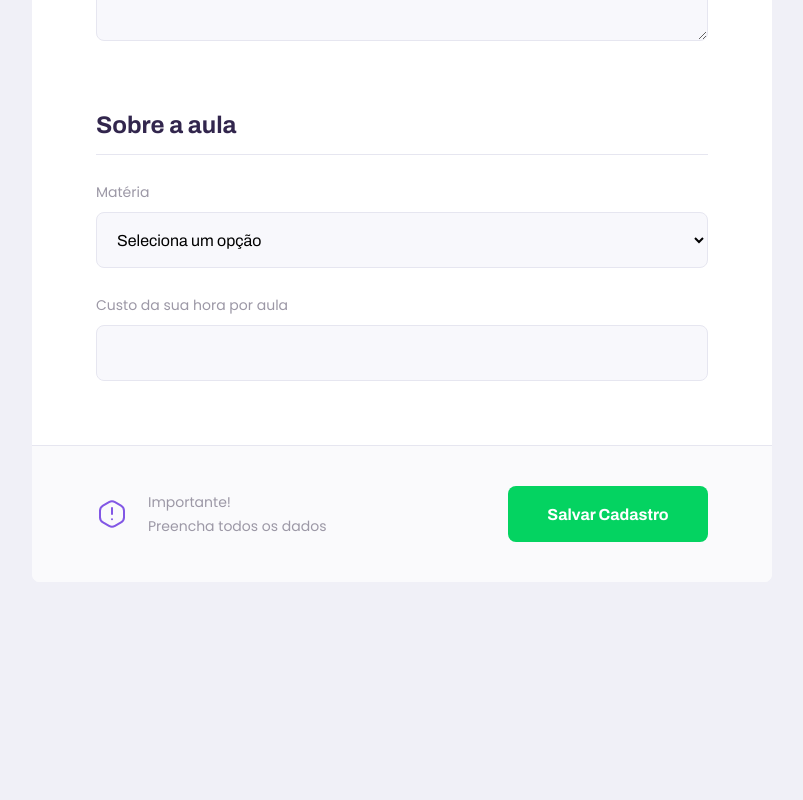
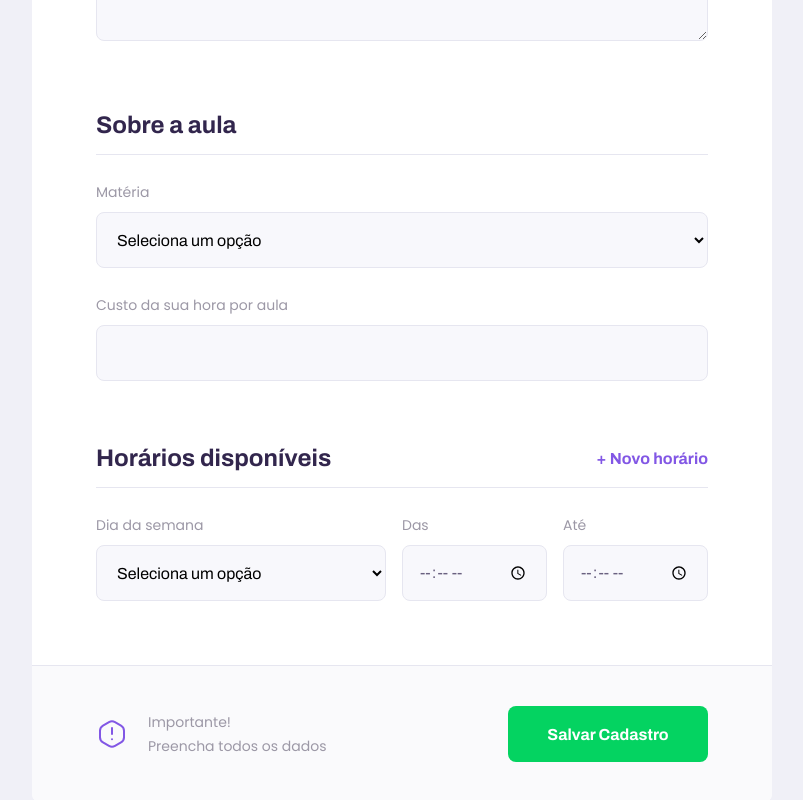
Before and after one commit to ElianMelo/estudo-javascript, a React (Create React App) app in the folder nextlevelweek2/web/: page /give-classes in a window 1280 px wide. Shown: the part 910-1710 px from the top of the page, without its empty margins (238-1041 px from the left). Before the commit the page ends 1492 px from the top, so only its background shows below. Built offline with nearby package versions, Linux system fonts and the light colour scheme; the HTML template or start-up script is replaced by a standard one.

Commit message:
Criação de horários utilizando estados

```diff
--- a/nextlevelweek2/web/src/components/Select/index.tsx
+++ b/nextlevelweek2/web/src/components/Select/index.tsx
@@ -15,8 +15,8 @@ const Select: React.FC<SelectProps> = ({ label, name, options, ...rest }) => {
     return (
         <div className="select-block">
             <label htmlFor={name}>{label}</label>
-            <select id={name} {...rest} >
-                <option value="" disabled selected hidden>Seleciona um opção</option>
+            <select defaultValue="" id={name} {...rest} >
+                <option value="" disabled hidden>Seleciona um opção</option>
                 {options.map( option => {
                     return <option key={option.value} value={option.value}> {option.label} </option>
                 })}
--- a/nextlevelweek2/web/src/pages/TeacherForm/index.tsx
+++ b/nextlevelweek2/web/src/pages/TeacherForm/index.tsx
@@ -1,4 +1,4 @@
-import React from 'react';
+import React, { useState} from 'react';
 import PageHeader from '../../components/PageHeader';
 import Input from '../../components/Input';
 import Textarea from '../../components/Textarea';
@@ -9,6 +9,17 @@ import warningIcon from '../../assets/images/icons/warning.svg';
 import './styles.css';
 
 function TeacherList() {
+    const [scheduleItems, setScheduleItems] = useState([
+        { week_day: 0, from: '', to: ''},
+    ]);
+
+    function addNewScheduleItem() {
+        setScheduleItems([
+            ...scheduleItems,
+            { week_day: 0, from: '', to: ''}
+        ]);
+    }
+
     return (
         <div id="page-teacher-form" className="container">
             <PageHeader
@@ -47,6 +58,36 @@ function TeacherList() {
                     <Input name="cost" label="Custo da sua hora por aula"/>
                 </fieldset>
 
+                <fieldset>
+                    <legend>
+                        Horários disponíveis
+                        <button type="button" onClick={addNewScheduleItem}>
+                            + Novo horário
+                        </button>
+                    </legend>
+                    {scheduleItems.map(scheduleItem => {
+                        return (
+                            <div key={scheduleItem.week_day} className="schedule-item">
+                                <Select
+                                    name="week_day"
+                                    label="Dia da semana"
+                                    options={[
+                                        {value: '0', label: 'Domingo'},
+                                        {value: '1', label: 'Segunda-feira'},
+                                        {value: '2', label: 'terça-feira'},
+                                        {value: '3', label: 'Quarta-feira'},
+                                        {value: '4', label: 'Quinta-feira'},
+                                        {value: '5', label: 'Sexta-feira'},
+                                        {value: '6', label: 'Sábado'},
+                                    ]}
+                                />
+                                <Input name="from" label="Das" type="time" />
+                                <Input name="to" label="Até" type="time" />
+                            </div>
+                        );
+                    })}
+                </fieldset>
+
                 <footer>
                     <p>
                         <img src={warningIcon} alt="Aviso importante"/>
--- a/nextlevelweek2/web/src/pages/TeacherForm/styles.css
+++ b/nextlevelweek2/web/src/pages/TeacherForm/styles.css
@@ -36,6 +36,19 @@
     width: 100%;
     padding-bottom: 1.6rem;
     border-bottom: 1px solid var(--color-line-in-white);
+}
+
+#page-teacher-form main fieldset legend button {
+    background: none;
+    border: 0;
+    color: var(--color-primary);
+    font: 700 1.6rem Archivo;
+    cursor: pointer;
+    transition: color 0.2s;
+}
+
+#page-teacher-form main fieldset legend button:hover {
+    color: var(--color-primary-dark);
 }
 
 #page-teacher-form main fieldset .input-block + .textarea-block,
@@ -101,6 +114,16 @@
         padding: 0 6.4rem;
     }
 
+    #page-teacher-form main .schedule-item {
+        display: grid;
+        grid-template-columns: 2fr 1fr 1fr;
+        column-gap: 1.6rem;
+    }
+
+    #page-teacher-form main .schedule-item .input-block {
+        margin-top: 0 !important;
+    }
+
     #page-teacher-form main footer {
         padding: 4.0rem 6.4rem;
         display: flex;
```
